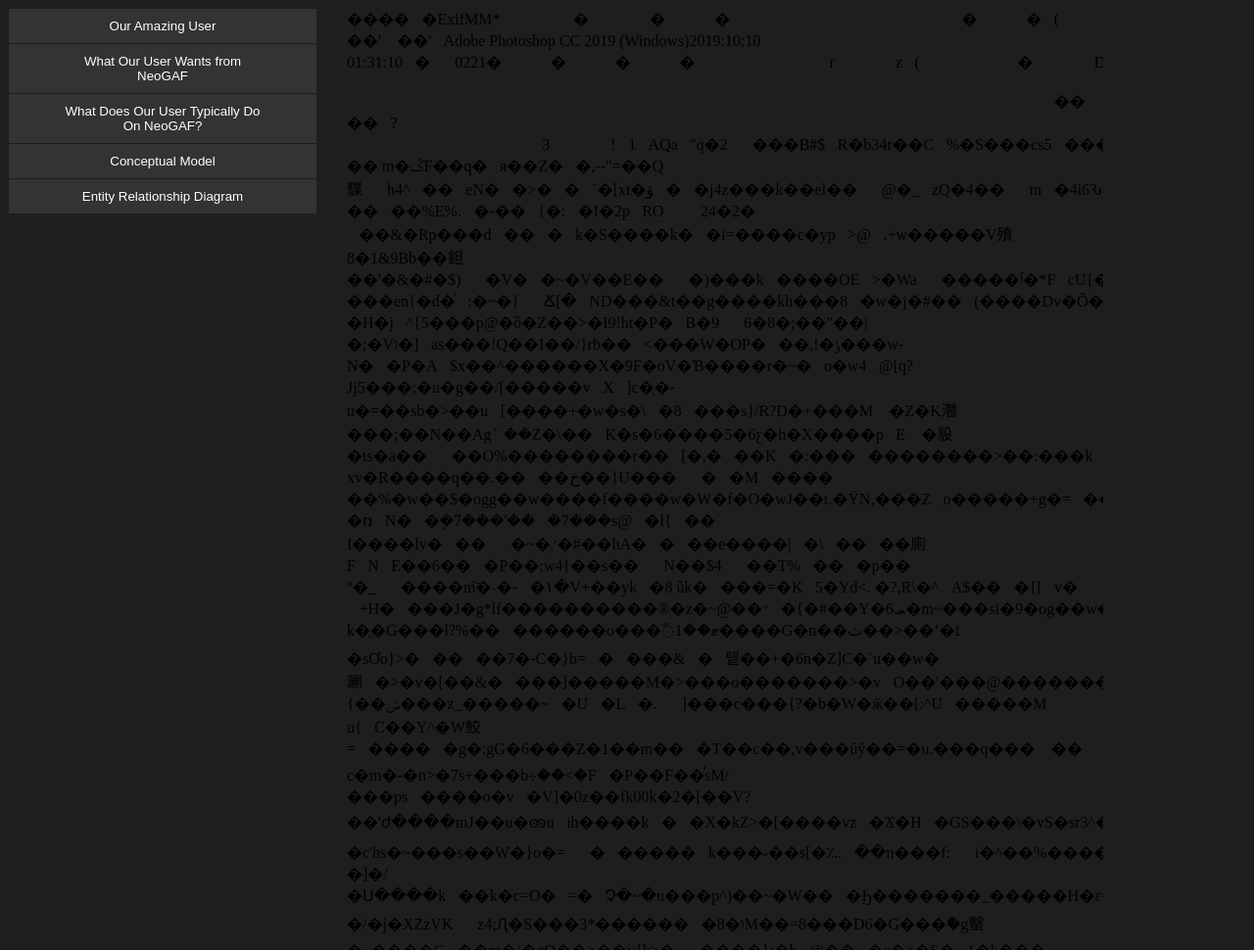
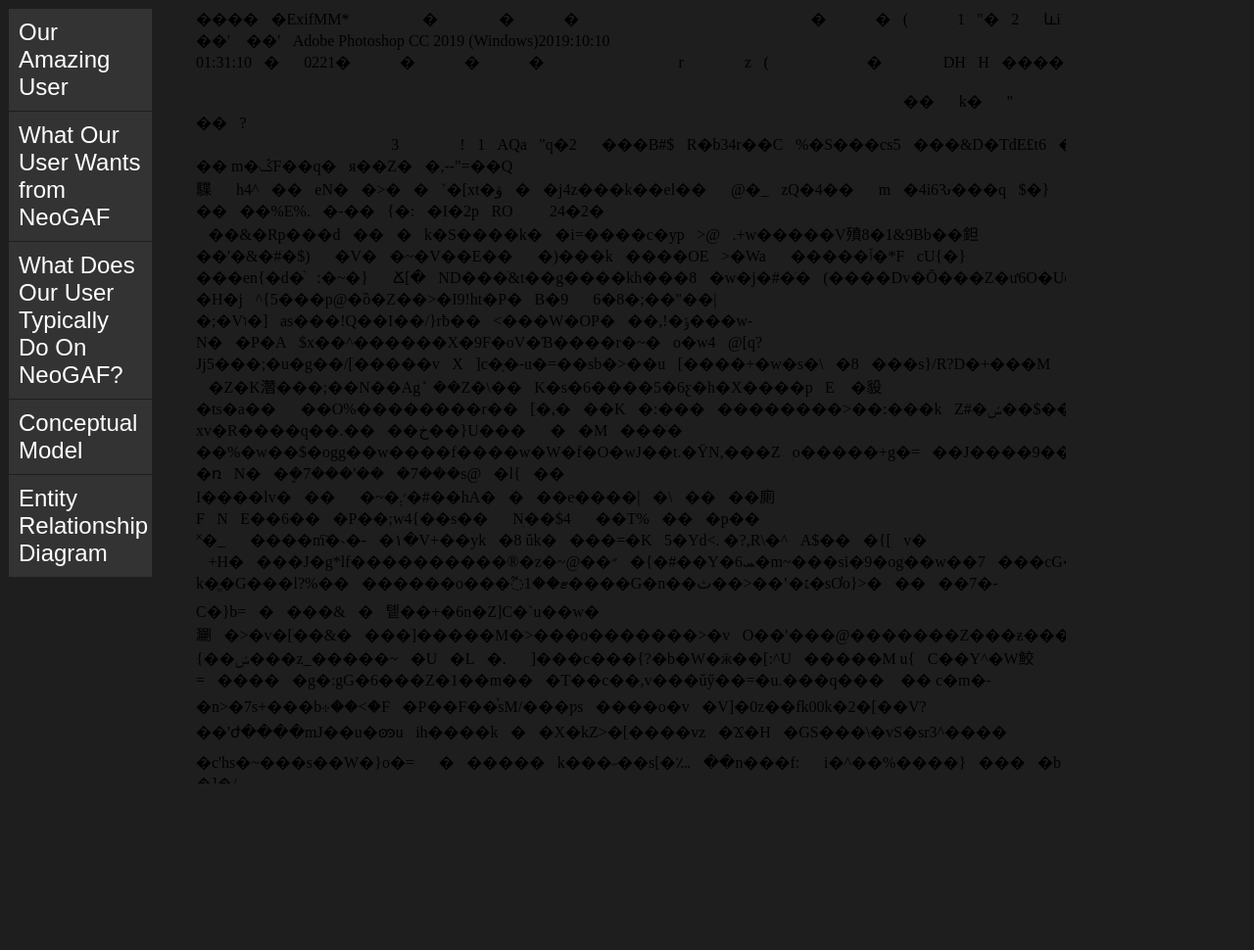
Before and after one commit to GinoVillalpando/data-design, a PHP site: page / in a window 1280 px wide. Shown: the whole page at 98% size. After the commit the page ends 800 px from the top, so only its background shows below. Run offline with PHP 8.4, Linux system fonts and the light colour scheme.

Commit message:
removed unnecessary keys and changed ERD relationship

```diff
--- a/Epic/index-styling.css
+++ b/Epic/index-styling.css
@@ -8,9 +8,9 @@
 	background-color: #333333;
 	border: 1px solid #1E1E1E;
 	color: white;
-	padding: 10px 50px;
+	padding: 10px 10px;
 	cursor: pointer;
-	width: 25%;
+	width: 10%;
 	display: block;
 }
 .buttons:not(last-child) {
@@ -24,10 +24,10 @@
 	background-color: #1E1E1E;
 	color: white;
 	position: absolute;
-	width: 780px;
-	height: 970px;
+	width: 70%;
+	height: 100%;
 	top: 0;
-	left: 27%;
+	left: 15%;
 	border: 0;
 }
 
--- a/Epic/index.php
+++ b/Epic/index.php
@@ -8,16 +8,16 @@
 	</head>
 		<body class="bodycolor">
 			<div>
-				<a href="identifying-persona.php" title="Soooo Amazing" target="myFrame"><button class="buttons"> Our Amazing User
-					</button></a>
-				<a href="user-story.php" title="They Want All The Things" target="myFrame"><button class="buttons"> What Our User
-				Wants from NeoGAF </button></a>
-				<a href="case-interaction-flow.php" title="What is he even doing?" target="myFrame"><button class="buttons">
-				What Does Our User Typically Do On NeoGAF? </button></a>
-				<a href="Conceptual-Model.html" title="Conceptual Diagram" target="myFrame"><button class="buttons">
+				<a href="identifying-persona.php" title="Soooo Amazing" target="myFrame" class="buttons"> Our Amazing User
+					</a>
+				<a href="user-story.php" title="They Want All The Things" target="myFrame" class="buttons"> What Our User
+				Wants from NeoGAF</a>
+				<a href="case-interaction-flow.php" title="What is he even doing?" target="myFrame" class="buttons">
+				What Does Our User Typically Do On NeoGAF?</a>
+				<a href="Conceptual-Model.html" title="Conceptual Diagram" target="myFrame" class="buttons">
 				Conceptual Model
-					</button></a>
-				<a href="ERDDiagram.png" title="ERD" target="myFrame"><button class="buttons"> Entity Relationship Diagram</button></a><br>
+					</a>
+				<a href="ERDDiagram.png" title="ERD" target="myFrame" class="buttons">Entity Relationship Diagram</a><br>
 					<iframe name="myFrame" src="photo-1511376777868-611b54f68947.jpeg"
 							  class="myFrame"></iframe>
 			</div>
```
Also changed, not shown: Epic/Conceptual-Model.html (+1 -8 lines), Epic/ERDDiagram.png.
